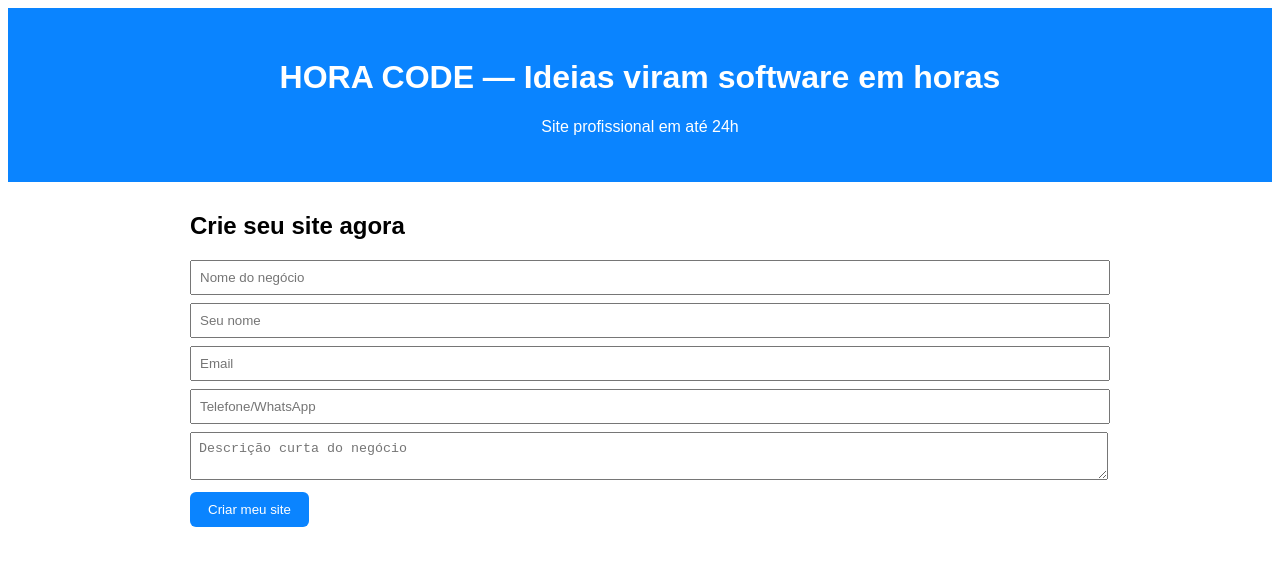
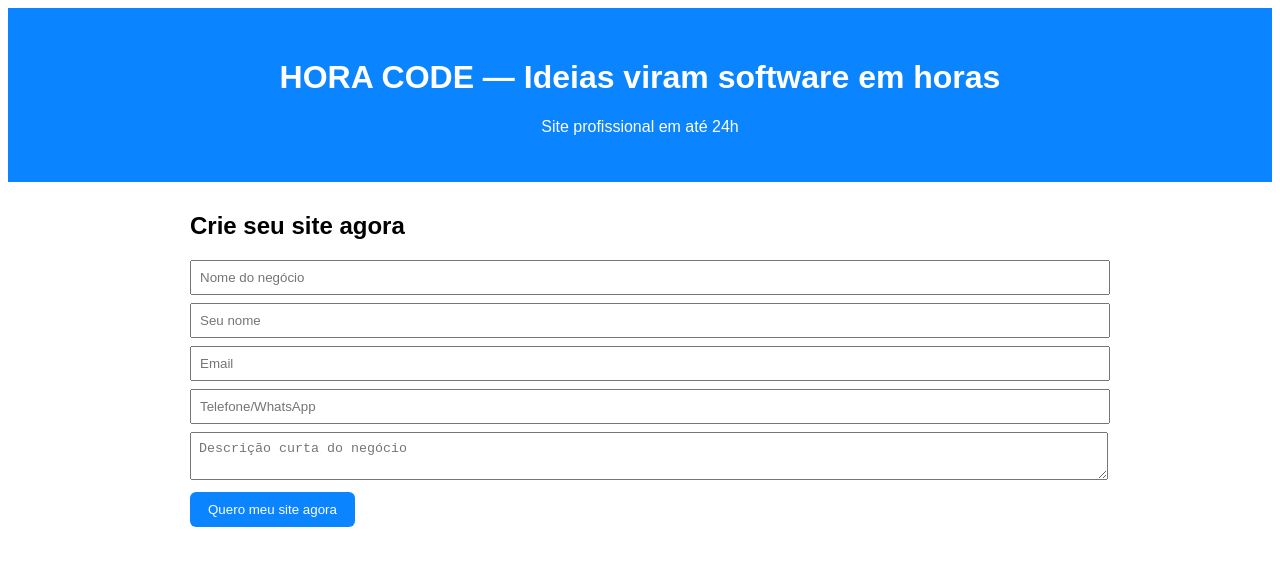
Before and after one commit to horacodeoficial-svg/hora-code, a Next.js app: page / in a window 1280 px wide. Shown: the top 566 px of the page. Built offline with nearby package versions, Linux system fonts and the light colour scheme.

Commit message:
fluxo completo: create-order + generate-texts + generate-layout

```diff
--- a/app/page.js
+++ b/app/page.js
@@ -1,4 +1,5 @@
 "use client";
+
 import { useState } from "react";
 
 export default function Page() {
@@ -11,66 +12,73 @@ export default function Page() {
     services: ["", "", ""],
     primaryColor: "#0A84FF",
     plan: "express",
-    publishOption: "subdomain"
+    publishOption: "subdomain",
   });
 
   const [msg, setMsg] = useState("");
   const [loading, setLoading] = useState(false);
 
-  async function handleSubmit() {
+  async function handleSubmit(e) {
+    e.preventDefault();
+    setLoading(true);
+    setMsg("");
+
     try {
-      setLoading(true);
-      setMsg("Criando pedido...");
-
-      // 1️⃣ Criar pedido
+      // 1) Criar o pedido no backend
       const orderRes = await fetch("/api/create-order", {
         method: "POST",
         headers: { "content-type": "application/json" },
-        body: JSON.stringify(form)
+        body: JSON.stringify(form),
       });
+
       const orderJson = await orderRes.json();
 
       if (!orderRes.ok) {
-        setMsg("Erro criando pedido: " + JSON.stringify(orderJson));
+        console.error("Erro create-order:", orderJson);
+        setMsg("Erro ao criar o pedido. Tenta novamente.");
         setLoading(false);
         return;
       }
 
       const orderId = orderJson.order.id;
-      setMsg("Pedido criado! Gerando textos...");
 
-      // 2️⃣ Gerar textos
-      const textRes = await fetch("/api/generate-texts", {
+      // 2) Gerar textos com IA
+      const textsRes = await fetch("/api/generate-texts", {
         method: "POST",
         headers: { "content-type": "application/json" },
-        body: JSON.stringify({ orderId })
+        body: JSON.stringify({ orderId }),
       });
 
-      if (!textRes.ok) {
-        setMsg("Erro gerando textos.");
+      const textsJson = await textsRes.json();
+
+      if (!textsRes.ok) {
+        console.error("Erro generate-texts:", textsJson);
+        setMsg("Pedido criado, mas houve erro ao gerar os textos.");
         setLoading(false);
         return;
       }
 
-      setMsg("Textos gerados! Gerando layout...");
-
-      // 3️⃣ Gerar layout
+      // 3) Gerar layout (HTML)
       const layoutRes = await fetch("/api/generate-layout", {
         method: "POST",
         headers: { "content-type": "application/json" },
-        body: JSON.stringify({ orderId })
+        body: JSON.stringify({ orderId }),
       });
 
+      const layoutJson = await layoutRes.json();
+
       if (!layoutRes.ok) {
-        setMsg("Erro gerando layout.");
+        console.error("Erro generate-layout:", layoutJson);
+        setMsg("Textos gerados, mas houve erro ao montar o layout.");
         setLoading(false);
         return;
       }
 
-      setMsg("Layout gerado com sucesso!");
-
+      // Se chegou aqui, deu tudo certo 🎉
+      setMsg("Site gerado com sucesso! Agora é só configurar preview/publicação.");
     } catch (err) {
-      setMsg("Erro inesperado: " + err.message);
+      console.error("Erro geral no fluxo:", err);
+      setMsg("Erro inesperado. Tenta novamente.");
     } finally {
       setLoading(false);
     }
@@ -78,56 +86,86 @@ export default function Page() {
 
   return (
     <div style={{ fontFamily: "Arial, sans-serif" }}>
-      <header style={{ background: "#0A84FF", color: "#fff", padding: 30, textAlign: "center" }}>
+      <header
+        style={{
+          background: "#0A84FF",
+          color: "#fff",
+          padding: 30,
+          textAlign: "center",
+        }}
+      >
         <h1>HORA CODE — Ideias viram software em horas</h1>
         <p>Site profissional em até 24h</p>
       </header>
 
-      <main style={{ maxWidth: 900, margin: "30px auto", padding: "0 20px" }}>
+      <main
+        style={{
+          maxWidth: 900,
+          margin: "30px auto",
+          padding: "0 20px",
+        }}
+      >
         <h2>Crie seu site agora</h2>
 
+        <form onSubmit={handleSubmit}>
           <input
             placeholder="Nome do negócio"
             value={form.businessName}
-          onChange={e => setForm({ ...form, businessName: e.target.value })}
+            onChange={(e) =>
+              setForm({ ...form, businessName: e.target.value })
+            }
             style={{ width: "100%", padding: 8, marginBottom: 8 }}
+            required
           />
-
           <input
             placeholder="Seu nome"
             value={form.responsibleName}
-          onChange={e => setForm({ ...form, responsibleName: e.target.value })}
+            onChange={(e) =>
+              setForm({ ...form, responsibleName: e.target.value })
+            }
             style={{ width: "100%", padding: 8, marginBottom: 8 }}
+            required
           />
-
           <input
             placeholder="Email"
+            type="email"
             value={form.email}
-          onChange={e => setForm({ ...form, email: e.target.value })}
+            onChange={(e) => setForm({ ...form, email: e.target.value })}
             style={{ width: "100%", padding: 8, marginBottom: 8 }}
+            required
           />
-
           <input
             placeholder="Telefone/WhatsApp"
             value={form.phone}
-          onChange={e => setForm({ ...form, phone: e.target.value })}
+            onChange={(e) => setForm({ ...form, phone: e.target.value })}
             style={{ width: "100%", padding: 8, marginBottom: 8 }}
+            required
           />
-
           <textarea
             placeholder="Descrição curta do negócio"
             value={form.shortDescription}
-          onChange={e => setForm({ ...form, shortDescription: e.target.value })}
+            onChange={(e) =>
+              setForm({ ...form, shortDescription: e.target.value })
+            }
             style={{ width: "100%", padding: 8, marginBottom: 8 }}
+            required
           />
 
           <button
-          onClick={handleSubmit}
+            type="submit"
             disabled={loading}
-          style={{ padding: "10px 18px", background: "#0A84FF", color: "#fff", border: "none", borderRadius: 6 }}
+            style={{
+              padding: "10px 18px",
+              background: "#0A84FF",
+              color: "#fff",
+              border: "none",
+              borderRadius: 6,
+              cursor: "pointer",
+            }}
           >
-          {loading ? "Processando..." : "Criar meu site"}
+            {loading ? "Gerando seu site..." : "Quero meu site agora"}
           </button>
+        </form>
 
         {msg && <p style={{ marginTop: 12 }}>{msg}</p>}
       </main>
```
Lines whose indentation alone changed are shown as unchanged.
